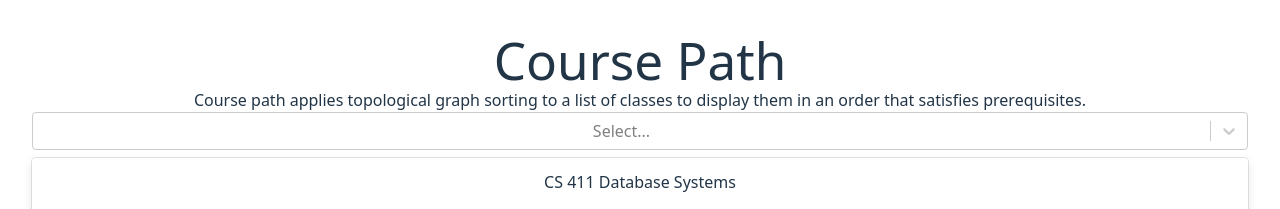
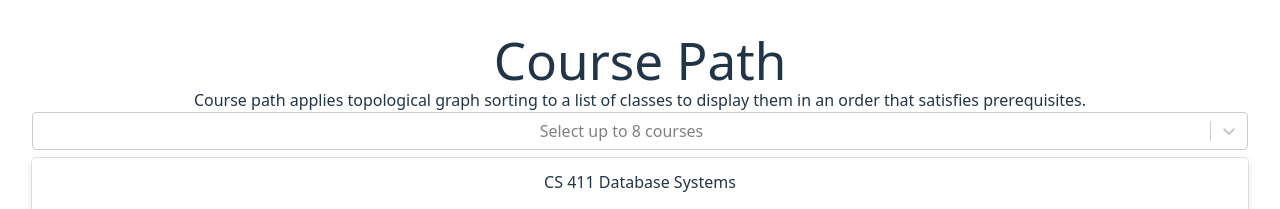
Before and after one commit to Course-Path-UIUC/Course-Path-UIUC.github.io, a React (Vite) app: page / in a window 1280 px wide. Shown: the top 209 px of the page. Built offline with nearby package versions, Linux system fonts and the light colour scheme.

Commit message:
Limit max courses selected to 8.

```diff
--- a/src/CourseSelector.jsx
+++ b/src/CourseSelector.jsx
@@ -1,3 +1,4 @@
+import { useState } from 'react';
 import Select from 'react-select'
 import MOCK from './mock-data.js'
 
@@ -9,18 +10,25 @@ const customStyles= {
   })
 };
 
-// @TODO limit the number of selected options to 8
 const CourseSelector = () => {
+  const [selectedOptions, setSelectedOptions] = useState([]);
+
+  const handleChange = (newValue) => {
+    setSelectedOptions(newValue);
+  };
+
   return (
     <Select
       required
       isMulti
       name='course-select'
-      options={
-        MOCK.map(c => {
-          return { value: c.id, label: `${c.id} ${c.name}` }
-        })
+      options={MOCK.map(c => ({ value: c.id, label: `${c.id} ${c.name}` }))}
+      value={selectedOptions}
+      onChange={handleChange}
+      isOptionDisabled={
+        (opt) => selectedOptions.length >= 8 && !selectedOptions.includes(opt)
       }
+      placeholder='Select up to 8 courses'
       classNamePrefix='select'
       menuIsOpen={true}
       styles={customStyles}
```
